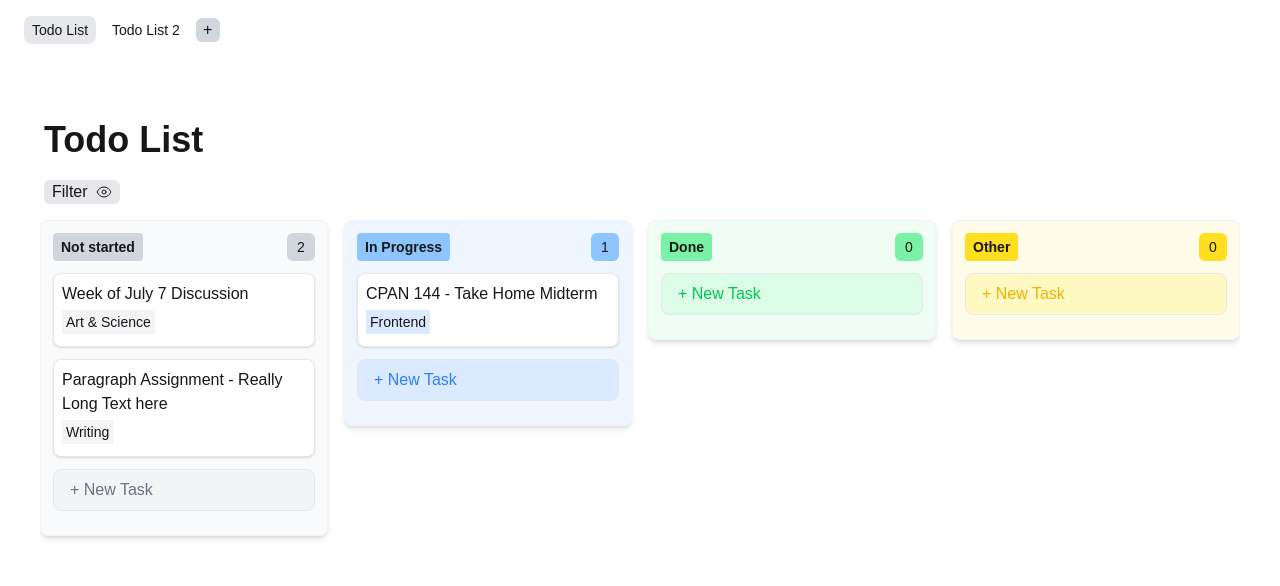
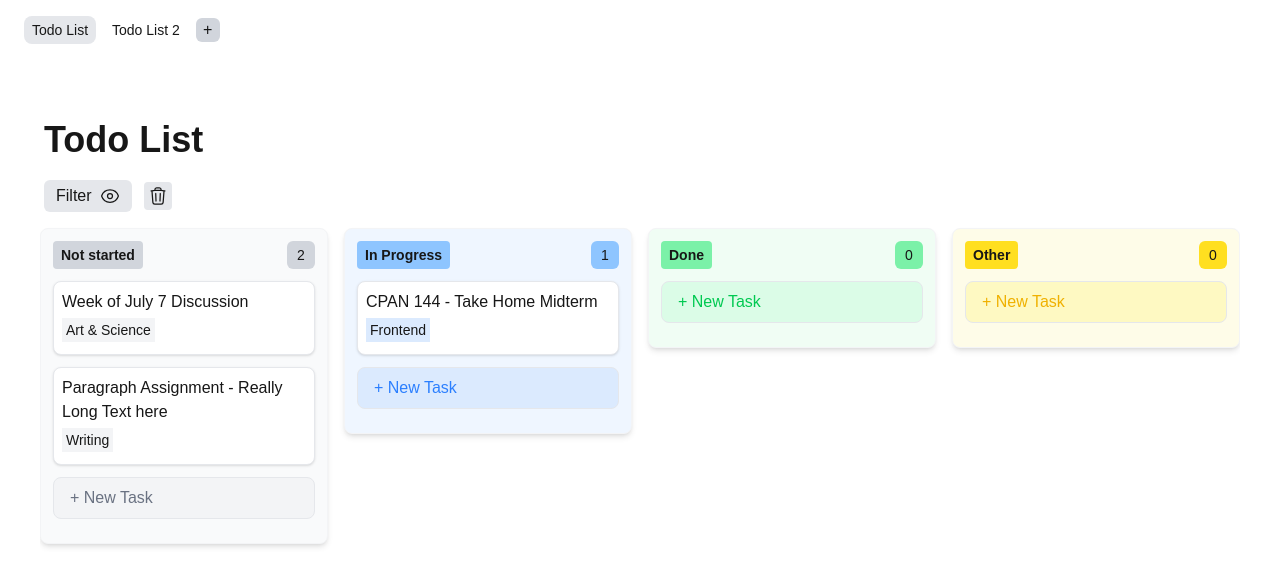
Before and after one commit to klu0926/next.js-notion-todo-list-clone, a Next.js app: page / in a window 1280 px wide. Shown: the top 586 px of the page. Built offline with nearby package versions, Linux system fonts and the light colour scheme.

Commit message:
feat: delete page

```diff
--- a/app/components/ComfirmModal.tsx
+++ b/app/components/ComfirmModal.tsx
@@ -1,4 +1,6 @@
 'use client'
+
+import { useEffect } from "react"
 
 
 interface ConfirmModalProps {
@@ -8,6 +10,23 @@ interface ConfirmModalProps {
 }
 
 export default function ConfirmModal({ title = 'Confirm Title', onConfirm, onClose }: ConfirmModalProps) {
+
+  // Click outside the modal will trigger onClose() callback
+  useEffect(() => {
+    const handleClickOutside = (e : MouseEvent) => {
+      const target = e.target as HTMLElement
+      if (target.classList.contains('confirm-modal')){
+        if (typeof onClose === 'function') {
+          onClose()
+        }
+      }
+    }
+    document.addEventListener('mousedown', handleClickOutside)
+    return () => {
+      document.removeEventListener('mousedown', handleClickOutside)
+    }
+  }, [onClose])
+
   return (
     <div className="confirm-modal fixed inset-0 flex items-center justify-center bg-black/10 bg-opacity-50 z-50">
       <div className="bg-white rounded-lg p-6 w-full max-w-md shadow-xl text-center">
--- a/app/components/Detail/Detail.tsx
+++ b/app/components/Detail/Detail.tsx
@@ -31,7 +31,6 @@ const [confirmTitle, setConfirmTitle] = useState('')
 const titleRef = useRef<HTMLDivElement>(null)
 const labelRef= useRef<HTMLDivElement>(null)
 const descriptionRef = useRef<HTMLDivElement>(null)
-const confirmRef = useRef<HTMLDialogElement>(null)
 
 const hide = useCallback(() => {
   // trigger slide out animation
@@ -163,7 +162,7 @@ const hideAndDeleteTask = () => {
                   <TrashIcon className="w-5 h-5" />
               </div>
 
-              {isEditing &&(<span className="text-sm text-white bg-yellow-500 py-0.5 px-2 rounded animate-pulse absolute top-5 left-16">Press Enter To Save</span>)}
+              {isEditing &&(<span className="text-sm text-white bg-yellow-500 py-0.5 px-2 rounded animate-pulse absolute top-5 left-25">Press Enter To Save</span>)}
 
             </div>
             <div className="px-8">
--- a/app/components/List.tsx
+++ b/app/components/List.tsx
@@ -4,31 +4,37 @@ import { useState, useRef, useEffect } from "react"
 import { TypePage, TypePages , TypeTask} from "@/types/page"
 import "@/Data/colorList"
 import Columns from "./Columns"
+import ConfirmModal from "./ComfirmModal"
 
 // Heroicon
 import { EyeIcon } from '@heroicons/react/24/outline'
+import { TrashIcon } from '@heroicons/react/24/outline'
 
 
 interface ListParam {
   pages: TypePages
   pageId: string
+  setPageId: (pageId: string)=>void
   handleUpdatePageTitle: (pageId: string, newTitle: string) => void
   setAddPageId: (id : string) => void
   setAddColumnId: (id : string) => void
   setDisplayTaskForm: (on : boolean) => void
   setDisplayTask: (task : TypeTask) => void
   setDisplayColumnId: (columnId : string) => void
+  handleDeletePage:(pageId : string) => void
 }
 
 export default function List({
   pages,
   pageId,
+  setPageId,
   handleUpdatePageTitle,
   setAddPageId,
   setAddColumnId,
   setDisplayTaskForm,
   setDisplayTask,
-  setDisplayColumnId
+  setDisplayColumnId,
+  handleDeletePage
 }: ListParam) {
 
 
@@ -37,6 +43,10 @@ export default function List({
   const [showFilter, setShowFilter] = useState(false)
   const titleRef = useRef<HTMLHeadingElement>(null)
   const filterSelectorRef = useRef<HTMLDivElement>(null)
+
+  // Confirm Modal
+  const [showConfirm, setShowConfirm] =useState(false)
+  const [confirmTitle, setConfirmTitle] = useState('')
 
   const currentPage: TypePage | undefined = pages.find(page => page.id === pageId)
 
@@ -130,11 +140,40 @@ export default function List({
     } else {
       update = [...filterColumnId, colmnId]
     }
-
     setFilterColumnId(update)
   }
 
+
+  const onConfirmDeletePage = () =>{
+    setShowConfirm(false)
+
+    // move to next pge
+    const index = pages.findIndex(page => page.id === pageId)
+    let newIndex = 0
+    if (index > 0) {
+      newIndex = index - 1
+    } else if (index === 0 && pages.length > 1) {
+      newIndex = 1
+    }
+
+     // Set new pageId if a valid one exists
+    if (pages[newIndex] && pages[newIndex].id !== pageId) {
+    setPageId(pages[newIndex].id)
+    }
+
+    handleDeletePage(pageId)
+  }
+
   return (
+ <>
+    {
+      showConfirm &&
+      <ConfirmModal
+      title={confirmTitle}
+      onConfirm={onConfirmDeletePage}
+      onClose={() => setShowConfirm(false)}
+      />
+    }
     <div className="px-1 sm:px-4 w-full mx-auto">
         <div className="p-4 relative">
           {isEditing &&(<span className="text-sm text-white bg-yellow-500 py-0.5 px-2 rounded animate-pulse absolute top-1">Press Enter To Save</span>)}
@@ -154,20 +193,22 @@ export default function List({
             {currentPage && (currentPage.title)}
           </h1>
 
-          {/* filter */}
-          <div className="relative flex flex-col items-start px-1 mb-2">
+          {/* Top tool bar */}
+          <div className="flex gap-2 items-center mb-2">
+            {/* filter */}
+           <div className="relative flex flex-col px-1 ">
             <button
             onClick={() =>setShowFilter(!showFilter)}
-            className={`bg-gray-200 px-2 rounded-md flex gap-2 items-center  ${showFilter ? 'bg-yellow-200 hover:bg-yellow-300' : 'bg-gray-200 hover:bg-gray-300'}` }
+            className={`bg-gray-200 py-1 px-3 rounded-md flex gap-2 items-center  ${showFilter ? 'bg-yellow-200 hover:bg-yellow-300' : 'bg-gray-200 hover:bg-gray-300'}` }
             >
               <span className="">Filter</span>
-              <EyeIcon className="h-4 w-4" />
+              <EyeIcon className="h-6 w-5" />
             </button>
 
             {showFilter &&
             <div
             ref={filterSelectorRef}
-            className="absolute top-8 border border-gray-300 w-fit rounded-md shadow-lg bg-white">
+            className="absolute top-10 border border-gray-300 w-fit rounded-md shadow-lg bg-white">
               <div className="p-2 flex flex-col gap-1">
               {currentColumns.map(col => (
               <div
@@ -182,6 +223,16 @@ export default function List({
                </div>
             </div>
             }
+            </div>
+              {/* Delete page */}
+              <div
+                onClick={() => {
+                    setConfirmTitle('Delete Page?')
+                    setShowConfirm(true)
+                }}
+                className="p-1 rounded bg-gray-200 hover:bg-gray-300 cursor-pointer">
+                  <TrashIcon className="h-5 w-5" />
+                </div>
           </div>
 
             {currentPage && (
@@ -195,5 +246,6 @@ export default function List({
             )}
         </div>
     </div>
+    </>
   )
 }
--- a/app/components/Main.tsx
+++ b/app/components/Main.tsx
@@ -34,6 +34,8 @@ export default function HomePage() {
     setPages(loadPages())
   }, [])
 
+
+  // Page ------------------------
   const handleAddPage = ()=>{
     addPage(setPages, 'new page')
   }
@@ -42,6 +44,12 @@ export default function HomePage() {
     updatePageTitle(setPages, pageId, newTitle)
   }
 
+  const handleDeletePage = (pageId:string)=> {
+    deletePage(setPages, pageId)
+  }
+
+
+  // Task -----------------------
   const handleAddTask = ( title:string, label:string) => {
     if (addPageId === '' || addColumnId ==='')
     {
@@ -79,6 +87,9 @@ export default function HomePage() {
     }
   }
 
+
+
+
   return (
     <div className="min-h-screen">
       {pages.length === 0 ? (
@@ -98,12 +109,14 @@ export default function HomePage() {
               <List
                 pages={pages}
                 pageId={pageId}
+                setPageId={setPageId}
                 handleUpdatePageTitle={handleUpdatePageTitle}
                 setAddPageId={setAddPageId}
                 setAddColumnId={setAddColumnId}
                 setDisplayTaskForm={setDisplayTaskForm}
                 setDisplayTask={setDisplayTask}
                 setDisplayColumnId={setDisplayColumnId}
+                handleDeletePage={handleDeletePage}
               />
             </div>
 
```
